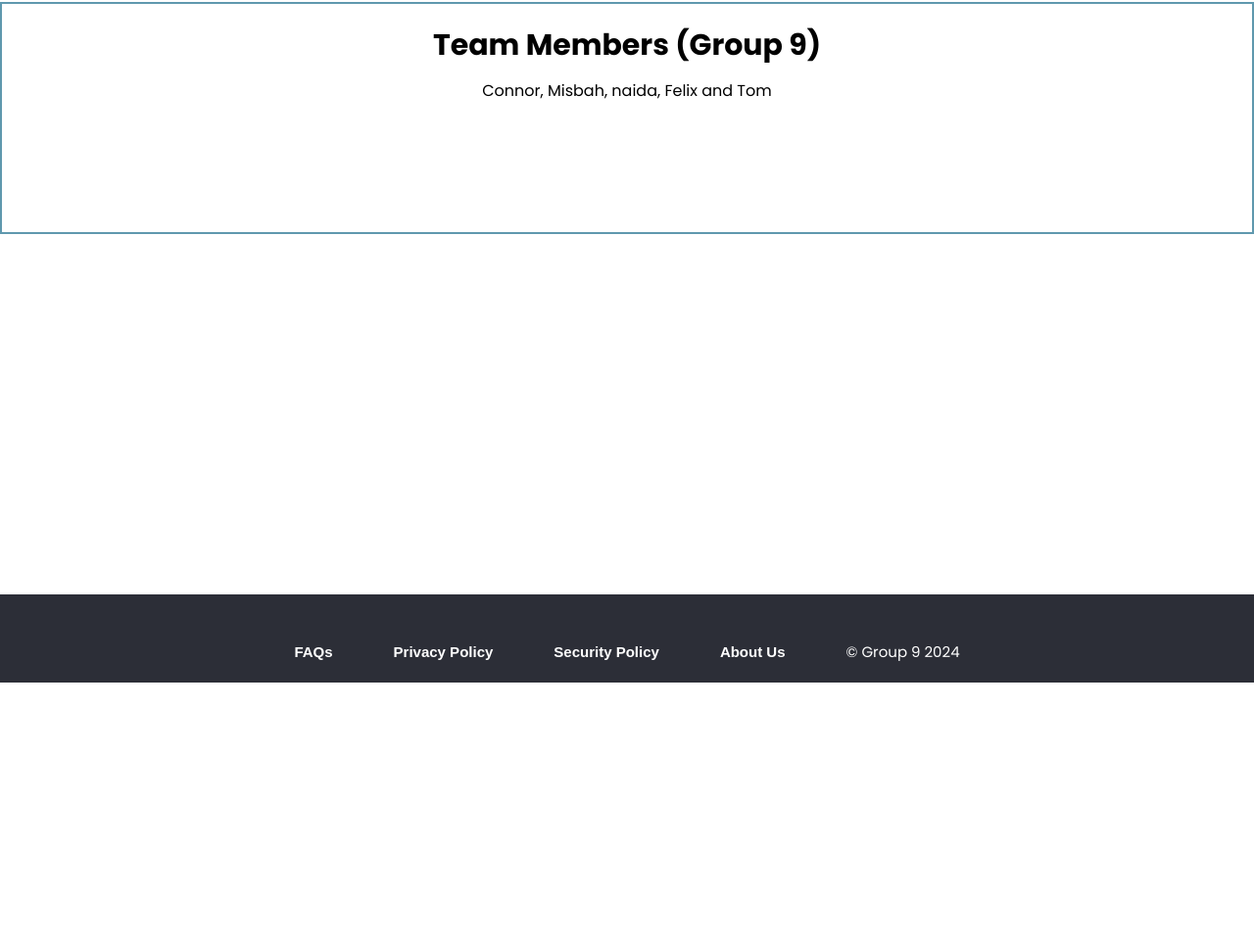
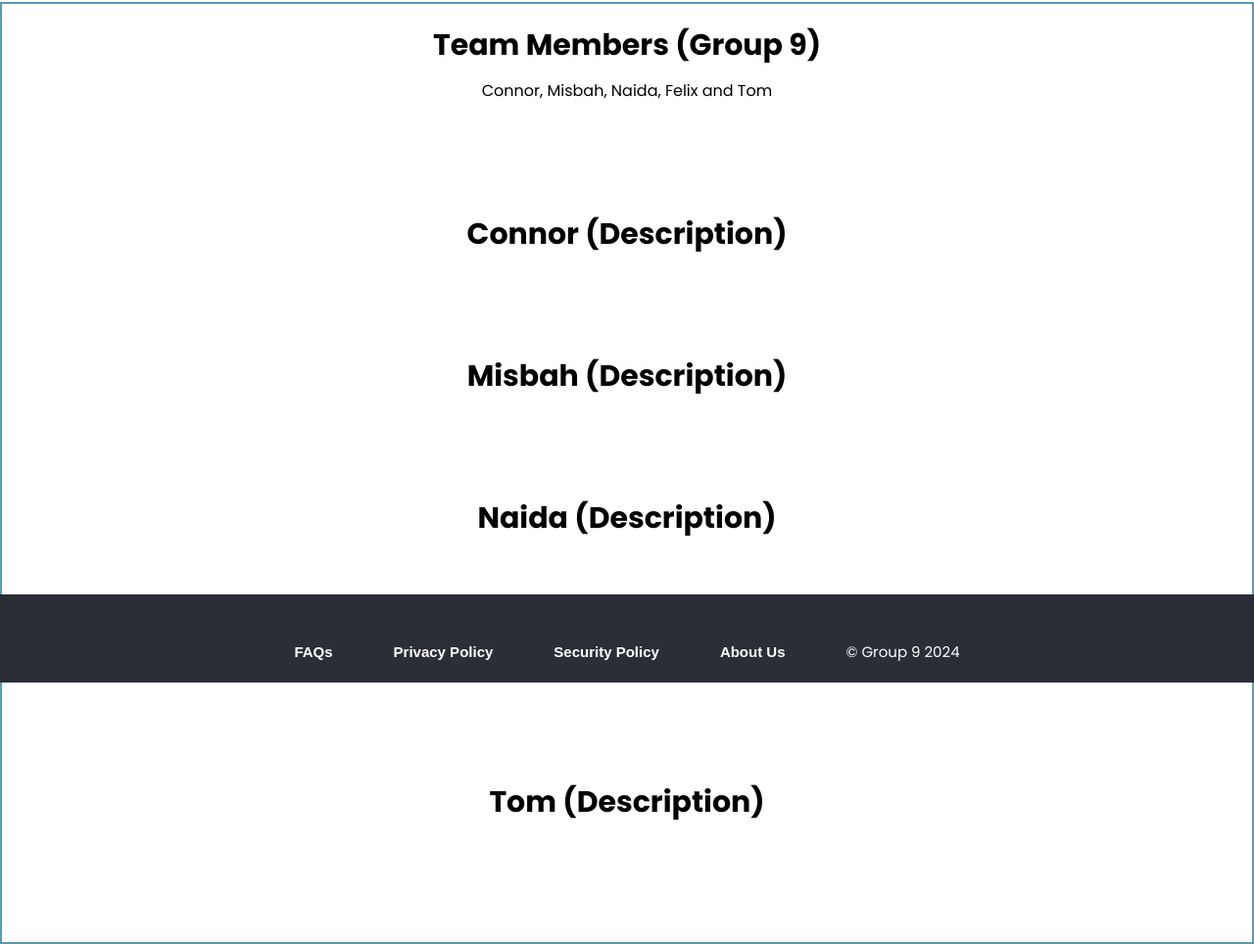
Before and after one commit to Connor2308/Project, a PHP site: page /About.php in a window 1280 px wide. Shown: the part 103-1067 px from the top of the page at 98% size. Before the commit the page ends 800 px from the top, so only its background shows below. Run offline with PHP 8.4, Linux system fonts and the light colour scheme.

Commit message:
Template

```diff
--- a/About.php
+++ b/About.php
@@ -17,7 +17,18 @@
     </div>
     <div class="content">
       <h2>Team Members (Group 9)</h2>
-      <p>Connor, Misbah, naida, Felix and Tom</p>
+      <p>Connor, Misbah, Naida, Felix and Tom</p>
+      <h2>Connor (Description)</h2>
+      <p></p>
+      <h2>Misbah (Description)</h2>
+      <p></p>
+      <h2>Naida (Description)</h2>
+      <p></p>
+      <h2>Felix (Description)</h2>
+      <p></p>
+      <h2>Tom (Description)</h2>
+      <p></p>
+
     </div>
     <?php include("includes/footer.php")?>
 
```
